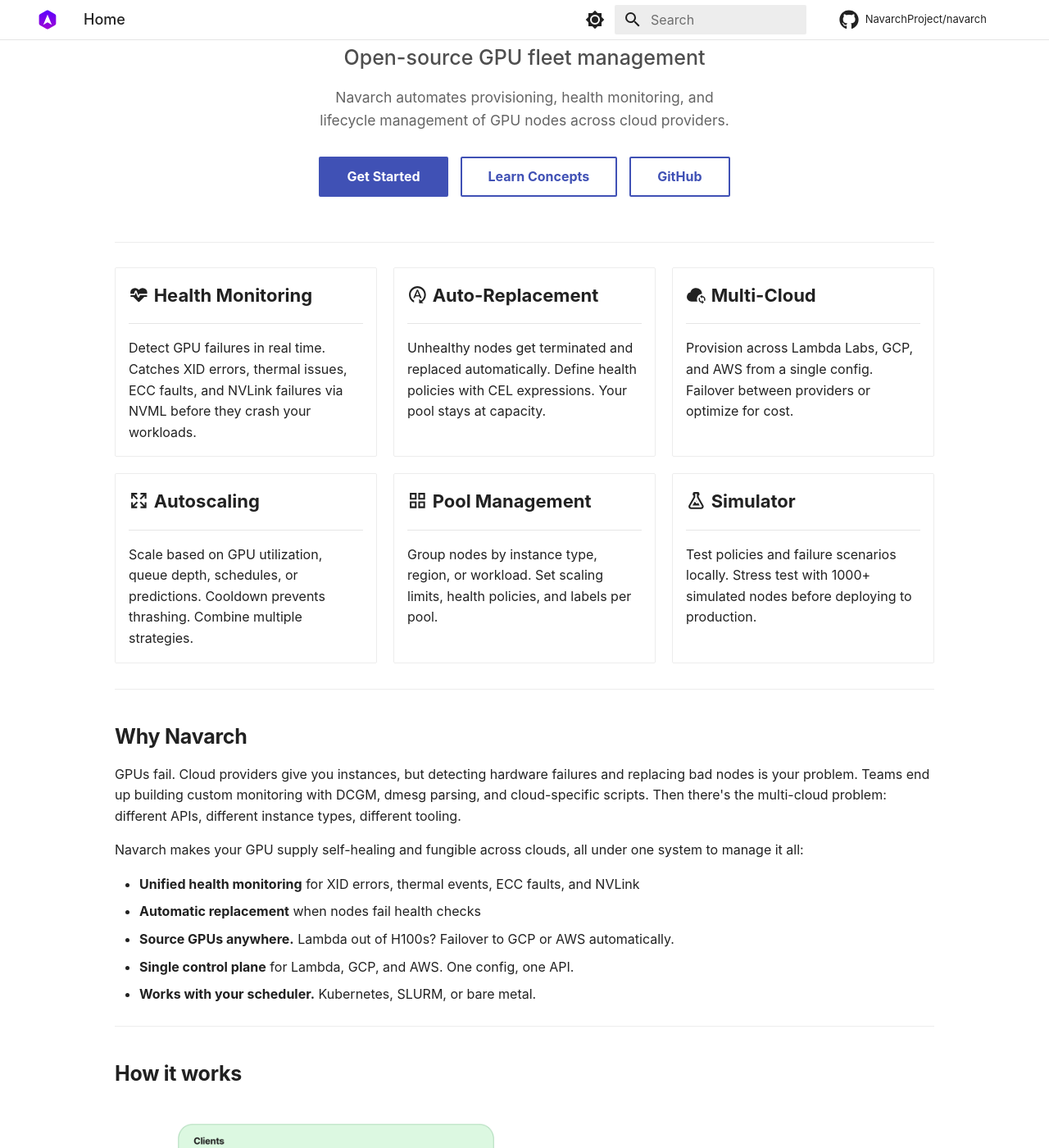
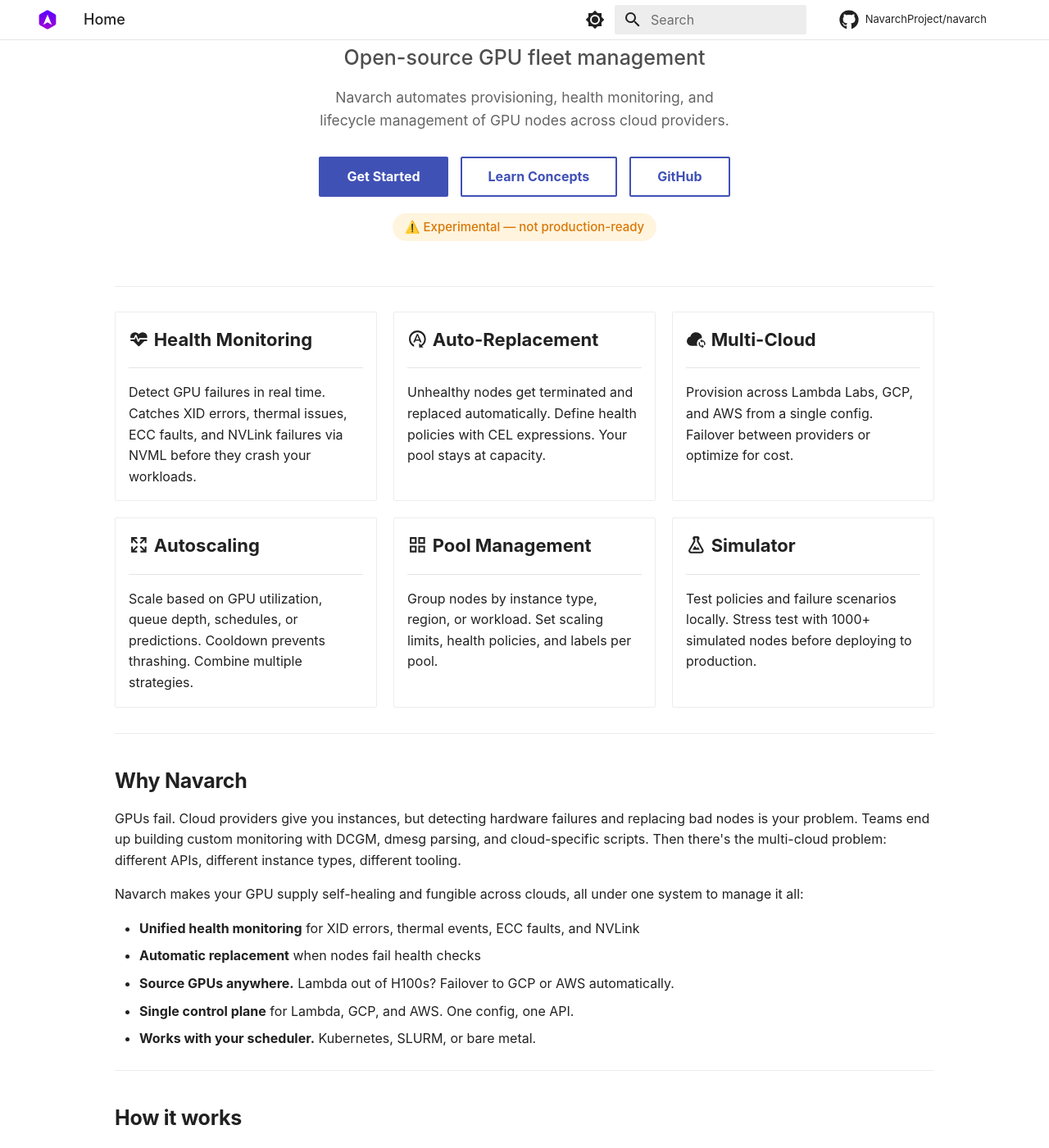
Before and after one commit to NavarchProject/navarch, an MkDocs documentation site: the page built from website/docs/index.md, in a window 1280 px wide and 1400 px high, scrolled down 335 px. Shown: the whole window at 82% size. Built offline with MkDocs 1.6.1 and Material for MkDocs 9.7.7, drawn with Linux system fonts in a browser that asks for light colours; some web fonts are replaced; comment, search, counter and statistics services are not loaded.

Commit message:
Add experimental disclaimer and fix card grid to 3 columns max

```diff
--- a/website/docs/index.md
+++ b/website/docs/index.md
@@ -14,11 +14,13 @@
 
 <p style="font-size: 0.875rem; max-width: 520px; margin: 0 auto 1.5rem; line-height: 1.6; opacity: 0.7;">Navarch automates provisioning, health monitoring, and lifecycle management of GPU nodes across cloud providers.</p>
 
-<div style="display: flex; justify-content: center; gap: 0.75rem; flex-wrap: wrap;">
+<div style="display: flex; justify-content: center; gap: 0.75rem; flex-wrap: wrap; margin-bottom: 1rem;">
 <a href="getting-started/" class="md-button md-button--primary">Get Started</a>
 <a href="concepts/" class="md-button">Learn Concepts</a>
 <a href="https://github.com/NavarchProject/navarch" class="md-button">GitHub</a>
 </div>
+
+<span style="display: inline-block; font-size: 0.75rem; font-weight: 500; padding: 0.25rem 0.75rem; background: rgba(255, 178, 36, 0.15); color: #d97706; border-radius: 9999px;">⚠️ Experimental — not production-ready</span>
 
 </div>
 
--- a/website/docs/stylesheets/extra.css
+++ b/website/docs/stylesheets/extra.css
@@ -114,12 +114,24 @@
   border-top: 1px solid rgba(255,255,255,0.1);
 }
 
-/* Grid cards for landing page */
+/* Grid cards for landing page - max 3 columns */
 .grid.cards {
   display: grid;
-  grid-template-columns: repeat(auto-fit, minmax(280px, 1fr));
+  grid-template-columns: repeat(3, 1fr);
   gap: 1rem;
   margin: 1.5rem 0;
+}
+
+@media screen and (max-width: 900px) {
+  .grid.cards {
+    grid-template-columns: repeat(2, 1fr);
+  }
+}
+
+@media screen and (max-width: 600px) {
+  .grid.cards {
+    grid-template-columns: 1fr;
+  }
 }
 
 .grid.cards > ul {
```
